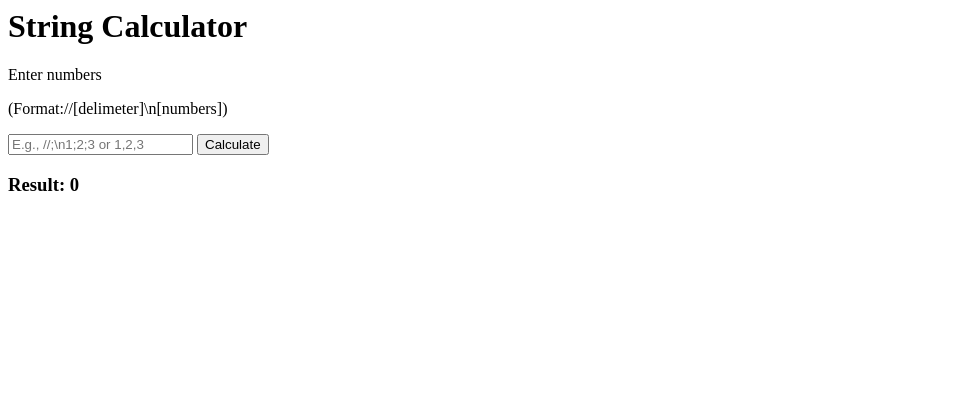
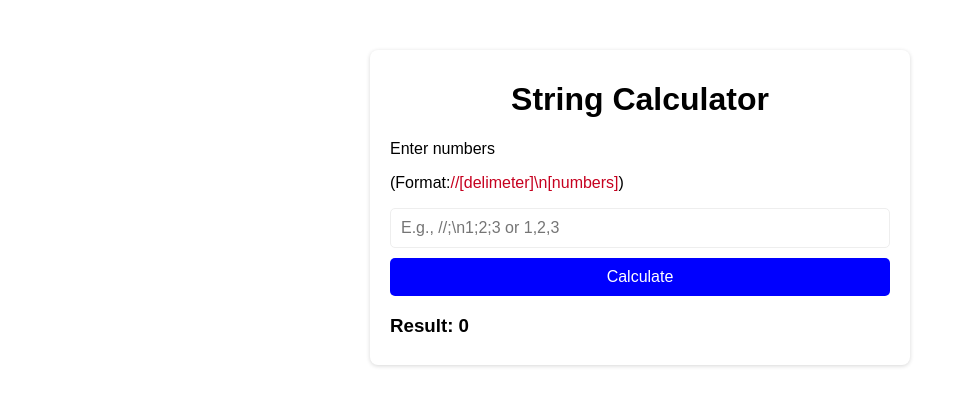
Before and after one commit to yadhu680/incubyte-assessment, a plain HTML site: page index.html in a window 1280 px wide. Shown: the whole page, without its empty margins (0-966 px from the left). Drawn offline with Linux system fonts and the light colour scheme.

Commit message:
Added css for styling the calculator form

```diff
--- a/index.html
+++ b/index.html
@@ -6,3 +6,39 @@
   <button id="calculate">Calculate</button>
   <h3>Result: <span id="result">0</span></h3>
 </div>
+<style>
+  body {
+    font-family: Arial, sans-serif;
+    margin: 50px;
+  }
+  .container {
+    margin: 0 auto;
+    width: 500px;
+    padding: 10px 20px;
+    border-radius: 8px;
+    box-shadow: rgba(0, 0, 0, 0.16) 0px 1px 4px;
+  }
+  h1 {
+    text-align: center;
+  }
+  p > span {
+    color: #c6011f;
+  }
+  input,
+  button {
+    padding: 10px;
+    margin: 5px 0;
+    font-size: 16px;
+    display: block;
+    width: 100%;
+    border: 1px solid #eee;
+    border-radius: 5px;
+  }
+  button {
+    background-color: blue;
+    margin-top: 10px;
+    border: 0;
+    color: #fff;
+    cursor: pointer;
+  }
+</style>
```
